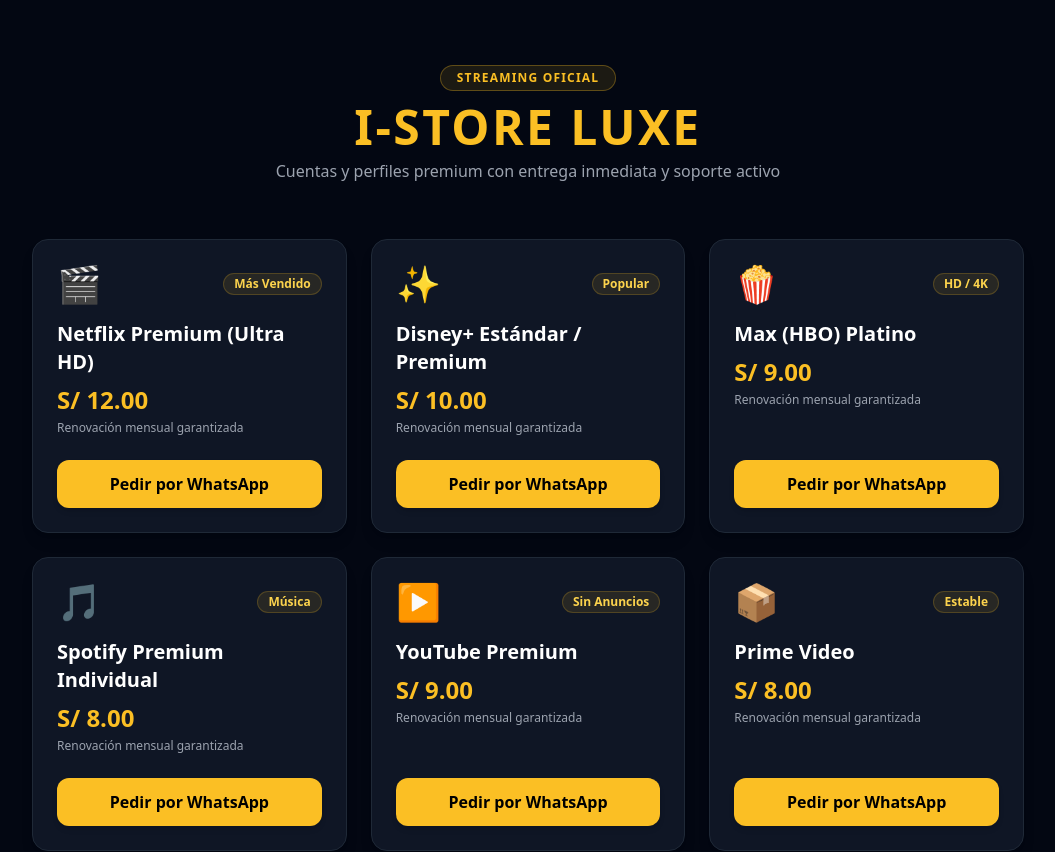
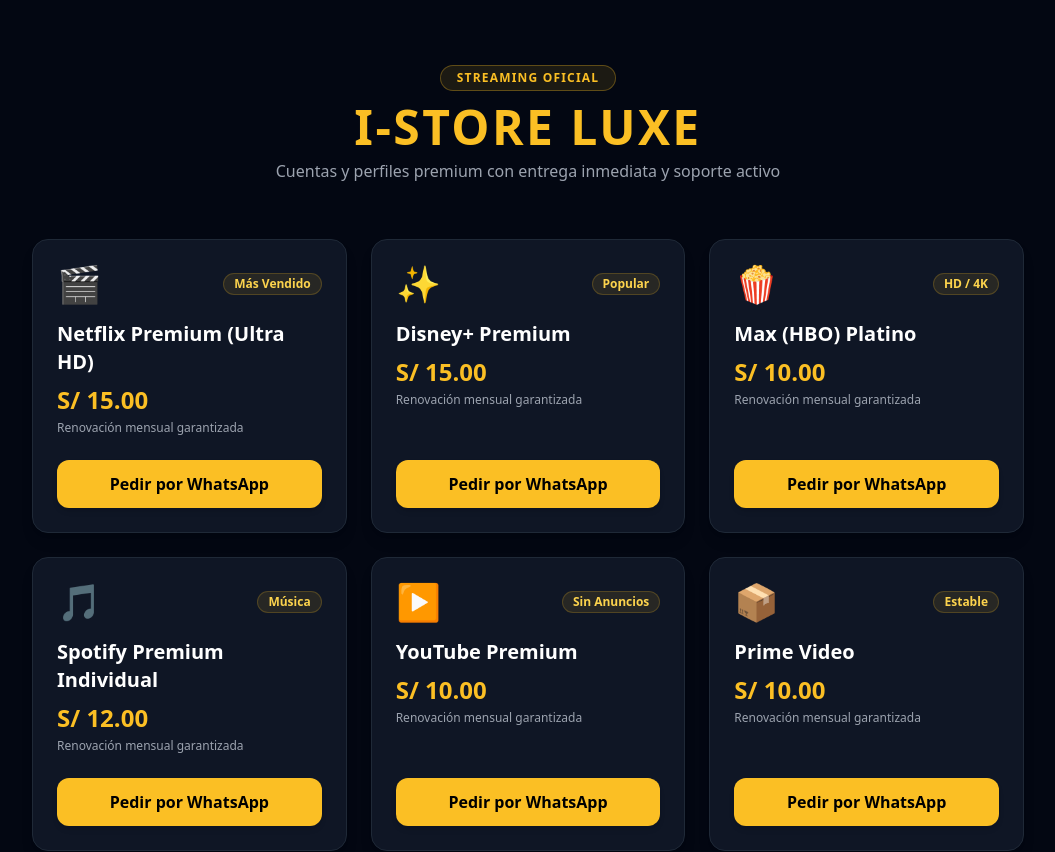
Before and after one commit to peruplaystreaming1-glitch/iluxe-store, a React (Vite) app: page / in a window 1280 px wide. Shown: the top 852 px of the page, without its empty margins (112-1167 px from the left). Built offline with nearby package versions, Linux system fonts and the light colour scheme; no server answers.

Commit message:
Update App.jsx

```diff
--- a/src/App.jsx
+++ b/src/App.jsx
@@ -6,12 +6,12 @@ const supabaseKey = import.meta.env.VITE_SUPABASE_ANON_KEY;
 export const supabase = createClient(supabaseUrl, supabaseKey);
 
 const products = [
-  { id: 1, name: "Netflix Premium (Ultra HD)", price: "S/ 12.00", icon: "🎬", badge: "Más Vendido" },
-  { id: 2, name: "Disney+ Estándar / Premium", price: "S/ 10.00", icon: "✨", badge: "Popular" },
-  { id: 3, name: "Max (HBO) Platino", price: "S/ 9.00", icon: "🍿", badge: "HD / 4K" },
-  { id: 4, name: "Spotify Premium Individual", price: "S/ 8.00", icon: "🎵", badge: "Música" },
-  { id: 5, name: "YouTube Premium", price: "S/ 9.00", icon: "▶️", badge: "Sin Anuncios" },
-  { id: 6, name: "Prime Video", price: "S/ 8.00", icon: "📦", badge: "Estable" }
+  { id: 1, name: "Netflix Premium (Ultra HD)", price: "S/ 15.00", icon: "🎬", badge: "Más Vendido" },
+  { id: 2, name: "Disney+  Premium", price: "S/ 15.00", icon: "✨", badge: "Popular" },
+  { id: 3, name: "Max (HBO) Platino", price: "S/ 10.00", icon: "🍿", badge: "HD / 4K" },
+  { id: 4, name: "Spotify Premium Individual", price: "S/ 12.00", icon: "🎵", badge: "Música" },
+  { id: 5, name: "YouTube Premium", price: "S/ 10.00", icon: "▶️", badge: "Sin Anuncios" },
+  { id: 6, name: "Prime Video", price: "S/ 10.00", icon: "📦", badge: "Estable" }
 ];
 
 export default function App() {
```
